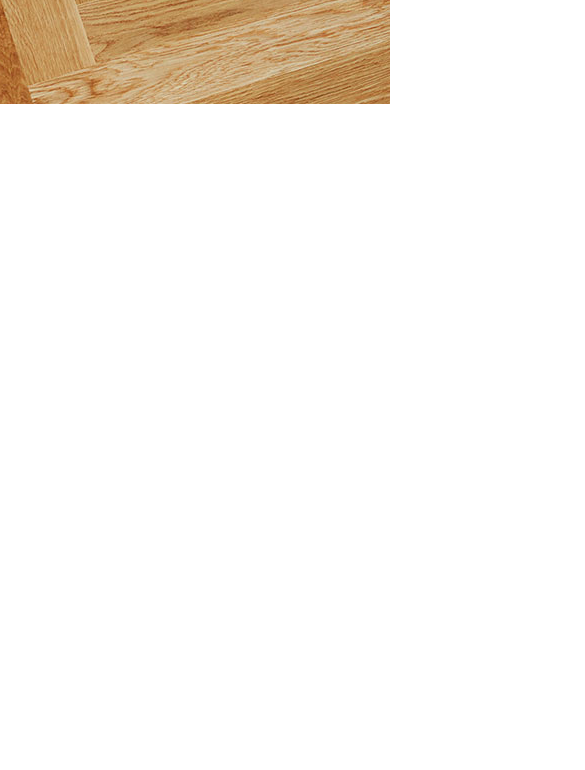
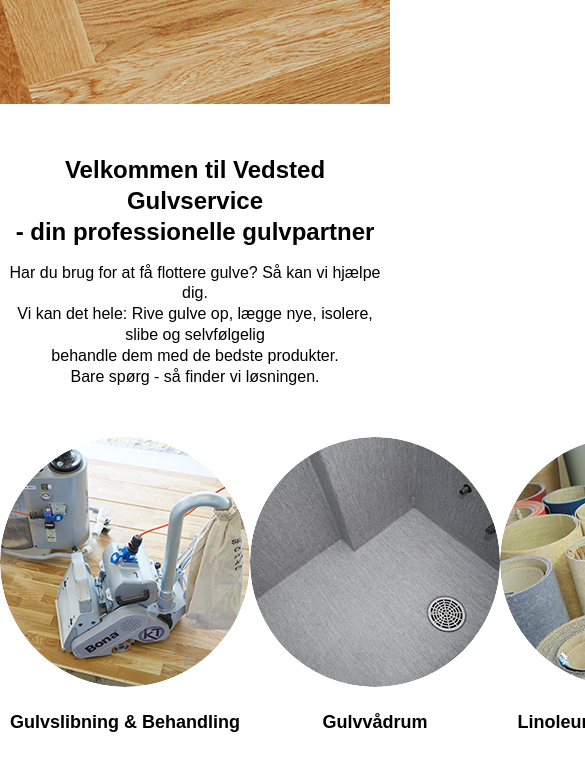
Before and after one commit to JakobJR/opgave-1, a plain HTML site: page index.html in a window 390 px wide. Shown: the part 500-1270 px from the top of the page, 585 px wide, since content can reach past the window. Before the commit the page ends 844 px from the top, so only its background shows below. Drawn offline with Linux system fonts and the light colour scheme.

Commit message:
Implement section 1
TODO: responsiveness

```diff
--- a/index.html
+++ b/index.html
@@ -48,5 +48,39 @@
             </div>
         </div>
     </div>
+
+    <div id="section-1">
+        <div id="section-1-content" class="section-content-wrapper">
+            <h4>Velkommen til Vedsted Gulvservice</h4>
+            <h4>- din professionelle gulvpartner</h4>
+            <p>Har du brug for at få flottere gulve? Så kan vi hjælpe dig. <br>Vi kan det hele: Rive gulve op, lægge nye, isolere, slibe og selvfølgelig <br> behandle dem med de bedste produkter. <br> Bare spørg - så finder vi løsningen.</p>
+            <div class="grid">
+                <div class="grid-child">
+                    <div class="img grid-child-1-img"></div>
+                    <div class="text">
+                        <span>Gulvslibning & Behandling</span>
+                    </div>
+                </div>
+                <div class="grid-child">
+                    <div class="img grid-child-2-img"></div>
+                    <div class="text">
+                        <span>Gulvvådrum</span>
+                    </div>
+                </div>
+                <div class="grid-child">
+                    <div class="img grid-child-3-img"></div>
+                    <div class="text">
+                        <span>Linoleum, vinyl & tæpper</span>
+                    </div>
+                </div>
+                <div class="grid-child">
+                    <div class="img grid-child-4-img"></div>
+                    <div class="text">
+                        <span>Trægulv</span>
+                    </div>
+                </div>
+            </div>
+        </div>
+    </div>
 </body>
 </html>
--- a/style/scss/stylesheet.scss
+++ b/style/scss/stylesheet.scss
@@ -153,3 +153,64 @@
         }
     }
 }
+
+.section-content-wrapper {
+    max-width: 1140px;
+    margin-right: auto;
+    margin-left: auto;
+    padding: 50px 0;
+}
+
+#section-1-content {
+    text-align: center;
+
+    h4 {
+        font-size: 24px;
+        font-weight: 800;
+        line-height: 1.3;
+    }
+
+    p {
+        margin-top: 15px;
+        line-height: 1.3;
+    }
+
+    .grid {
+        display: flex;
+        justify-content: space-between;
+        margin-top: 50px;
+
+        .grid-child {
+
+            .img {
+                height: 250px;
+                width: 250px;
+                border-radius: 50%;
+                background-size: cover;
+                background-position: 50% 50%;
+            }
+
+            .text {
+                margin-top: 25px;
+                font-size: 18px;
+                font-weight: 800;
+            }
+        }
+
+        .grid-child-1-img {
+            background-image: url('../../media/img/behandling.png');
+        }
+
+        .grid-child-2-img {
+            background-image: url('../../media/img/vaadrum.png');
+        }
+
+        .grid-child-3-img {
+            background-image: url('../../media/img/linoleum.png');
+        }
+
+        .grid-child-4-img {
+            background-image: url('../../media/img/traegulve.png');
+        }
+    }
+}
```
Also changed, not shown: style/css/stylesheet.css, 1 other file.
